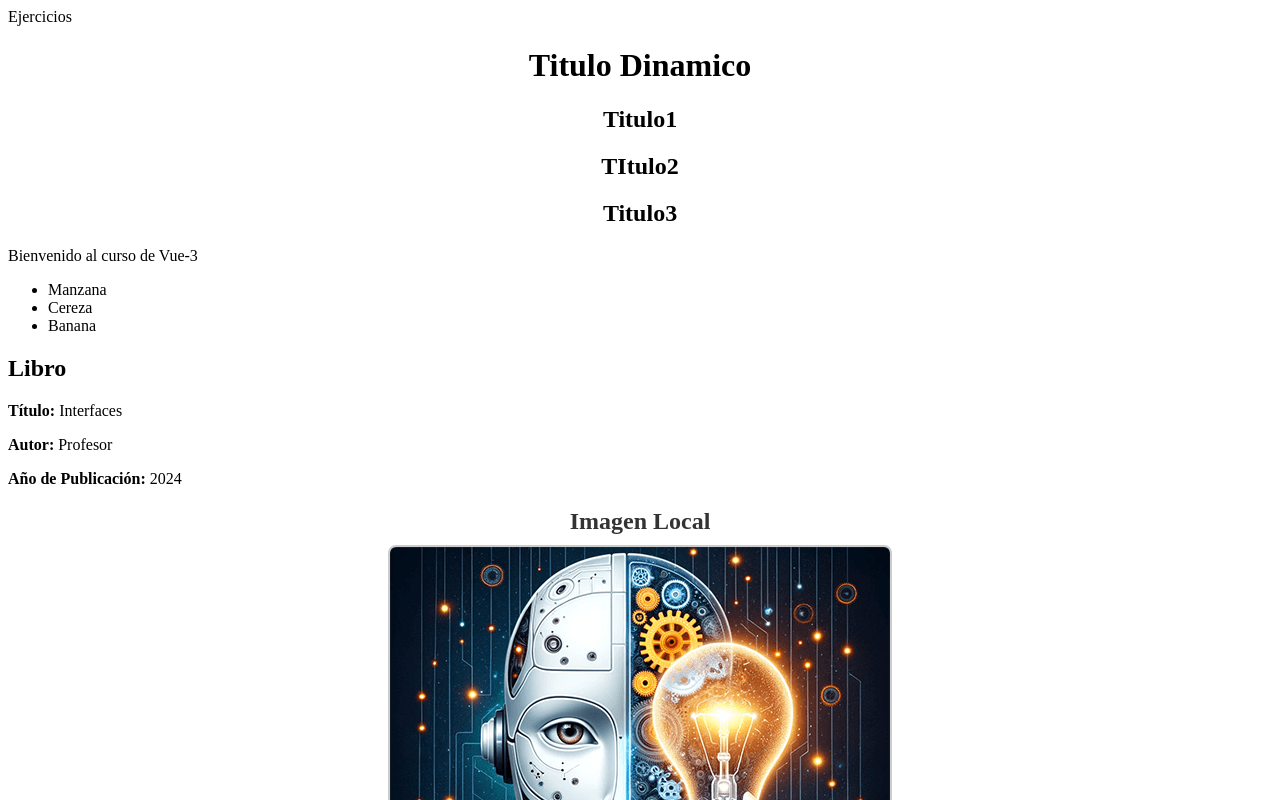
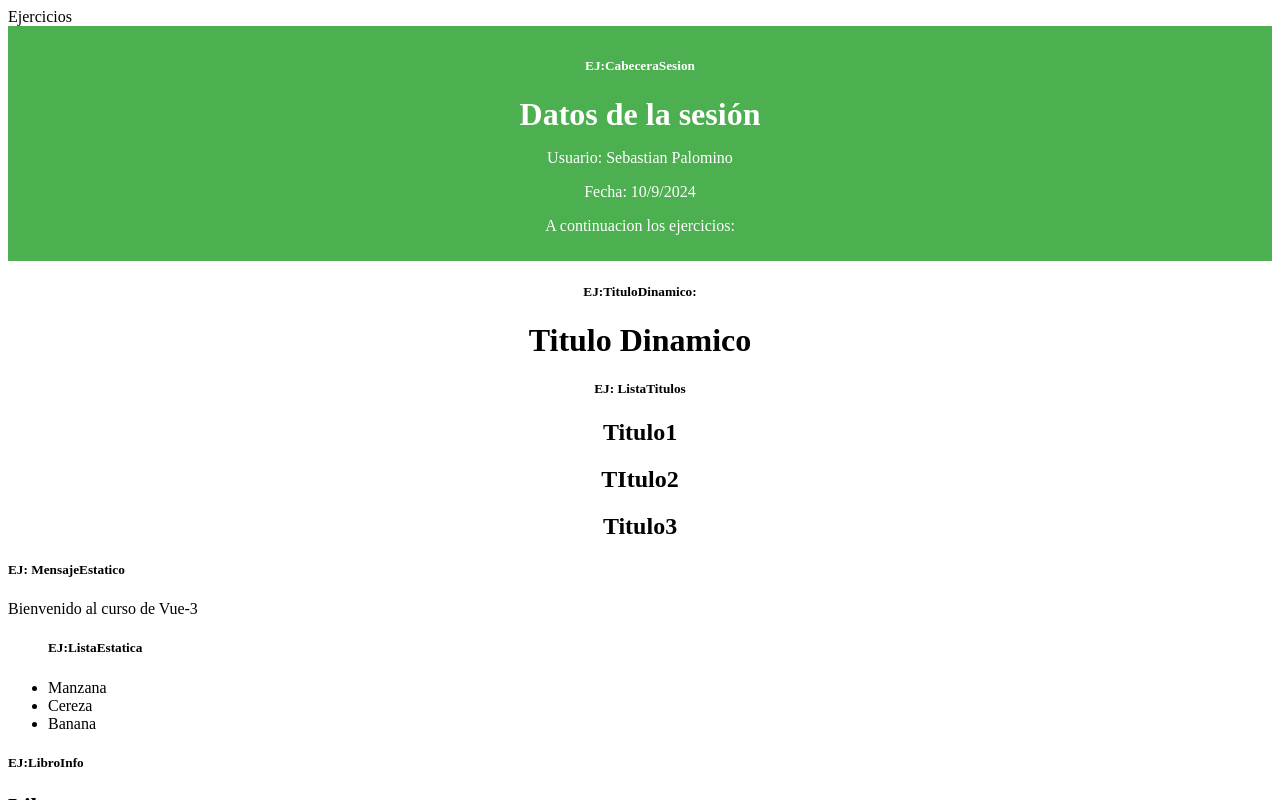
Before and after one commit to SebastianRoberto/dam-di.ejercicios.lev.15.SebastiaPalomino, a Vue app in the folder sesion-03/: page / in a window 1280 px wide. Shown: the top 800 px of the page. Built offline with nearby package versions, Linux system fonts and the light colour scheme.

Commit message:
CabeceraSesion

```diff
--- a/sesion-03/src/App.vue
+++ b/sesion-03/src/App.vue
@@ -7,6 +7,7 @@ import TituloDInamico from './components/TituloDInamico.vue';
 import ListaTitulos from './components/ListaTitulos.vue';
 import ParrafoFormato from './components/ParrafoFormato.vue';
 import ImagenConTItulo from './components/ImagenConTItulo.vue';
+import CabeceraSesion from './components/CabeceraSesion.vue';
 </script>
 
 <template>
@@ -14,6 +15,7 @@ import ImagenConTItulo from './components/ImagenConTItulo.vue';
   <div>
    Ejercicios
 </div>
+<CabeceraSesion />
 <TituloDInamico></TituloDInamico>
 <ListaTitulos />
  <MensajeEstatico></MensajeEstatico>
--- /dev/null
+++ b/sesion-03/src/components/CabeceraSesion.vue
@@ -0,0 +1,30 @@
+<template>
+    <header class="cabecera-sesion">
+        <h5>EJ:CabeceraSesion</h5>
+      <h1>Datos de la sesión</h1>
+      <p>Usuario: {{ usuario }}</p>
+      <p>Fecha: {{ fecha }}</p>
+      <p>A continuacion los ejercicios:</p>
+
+    </header>
+  </template>
+
+  <script setup>
+  import { ref } from 'vue';
+
+  const usuario = ref('Sebastian Palomino');
+  const fecha = ref(new Date().toLocaleDateString());
+  </script>
+
+  <style scoped>
+  .cabecera-sesion {
+    background-color: #4CAF50;
+    color: white;
+    padding: 10px;
+    text-align: center;
+  }
+
+  .cabecera-sesion h1 {
+    margin: 0;
+  }
+  </style>
--- a/sesion-03/src/components/ImagenConTItulo.vue
+++ b/sesion-03/src/components/ImagenConTItulo.vue
@@ -1,5 +1,6 @@
 <template>
     <div class="imagen-con-titulo">
+        <h5>EJ:ImagenConTitulo</h5>
       <img :src="imagenUrl" alt="Imagen relacionada" />
       <h2>{{ titulo }}</h2>
     </div>
--- a/sesion-03/src/components/ImagenEstatica.vue
+++ b/sesion-03/src/components/ImagenEstatica.vue
@@ -1,5 +1,6 @@
 <template>
     <div class="imagen-estatica">
+        <h5>EJ:ImagenEstatica</h5>
       <h2>Imagen Local</h2>
       <img :src="imagenLocal" alt="Imagen Local" />
 
--- a/sesion-03/src/components/LibroInfo.vue
+++ b/sesion-03/src/components/LibroInfo.vue
@@ -12,6 +12,7 @@ año: 2024,
 
 <template>
  <div>
+  <h5>EJ:LibroInfo</h5>
     <h2>Libro</h2>
     <p><strong>Título:</strong> {{ libro.titulo }}</p>
     <p><strong>Autor:</strong> {{ libro.autor }}</p>
--- a/sesion-03/src/components/ListaEstatica.vue
+++ b/sesion-03/src/components/ListaEstatica.vue
@@ -7,6 +7,7 @@
 
 <template>
     <ul>
+    <h5>EJ:ListaEstatica</h5>
         <li>Manzana</li>
         <li>Cereza</li>
         <li>Banana</li>
--- a/sesion-03/src/components/ListaTitulos.vue
+++ b/sesion-03/src/components/ListaTitulos.vue
@@ -1,5 +1,6 @@
 <template>
     <div class="lista-titulos">
+        <h5>EJ: ListaTitulos</h5>
       <h2 v-for="(titulo, index) in titulos" :key="index">{{ titulo }}</h2>
     </div>
   </template>
--- a/sesion-03/src/components/MensajeEstatico.vue
+++ b/sesion-03/src/components/MensajeEstatico.vue
@@ -5,6 +5,7 @@
 
 <template>
 <p>
+<h5>EJ: MensajeEstatico</h5>
 Bienvenido al curso de Vue-3
 </p>
 
--- a/sesion-03/src/components/ParrafoFormato.vue
+++ b/sesion-03/src/components/ParrafoFormato.vue
@@ -1,5 +1,6 @@
 <template>
     <div class="parrafo-formato">
+        <h5>EJ:ParrafoFormato</h5>
       <p class="text-large highlight">Este es un párrafo</p>
     </div>
   </template>
--- a/sesion-03/src/components/TituloDInamico.vue
+++ b/sesion-03/src/components/TituloDInamico.vue
@@ -1,5 +1,6 @@
 <template>
     <div class="titulo-dinamico">
+        <h5>EJ:TituloDinamico:</h5>
       <h1>{{ titulo }}</h1>
     </div>
   </template>
```
